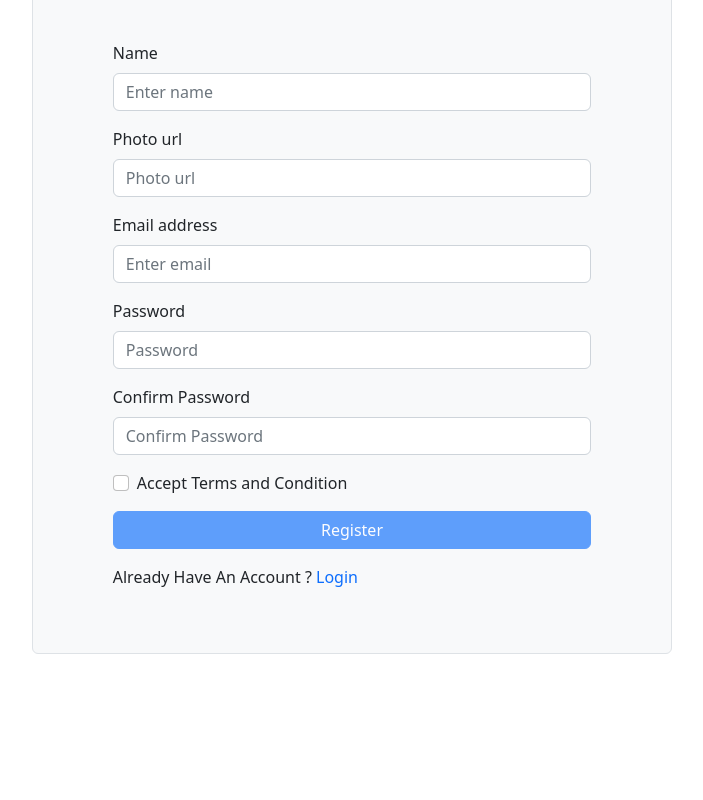
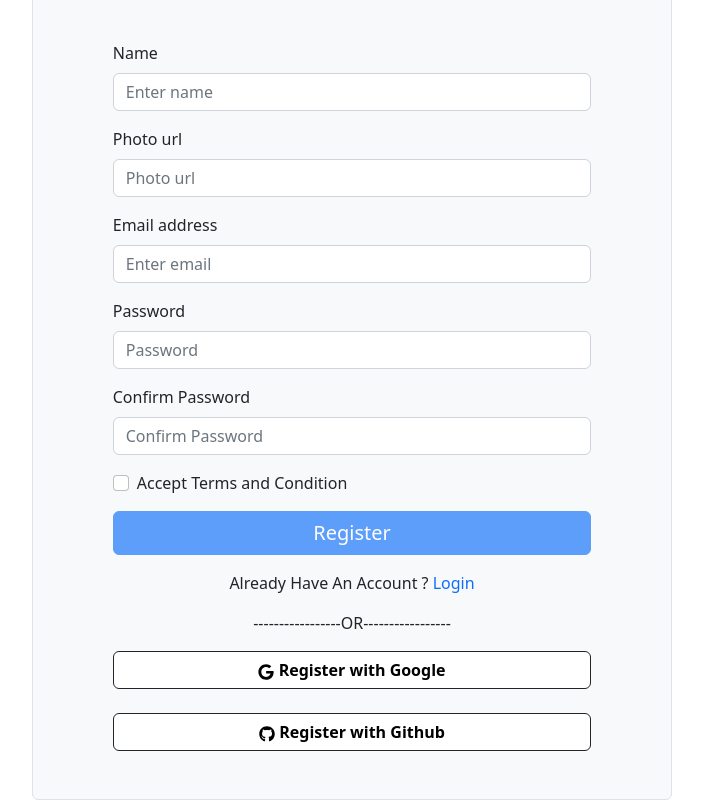
Before and after one commit to Joy041/kitchenise-client, a React (Vite) app: page /register in a window 1280 px wide. Shown: the part 245-1045 px from the top of the page, without its empty margins (288-991 px from the left). Before the commit the page ends 899 px from the top, so only its background shows below. Built offline with nearby package versions, Linux system fonts and the light colour scheme; no server answers.

Commit message:
google and github authentication

```diff
--- a/src/Pages/Login/Login.jsx
+++ b/src/Pages/Login/Login.jsx
@@ -3,11 +3,13 @@ import { Button, Form } from 'react-bootstrap';
 import { Link, useLocation, useNavigate } from 'react-router-dom';
 import NavigationBar from '../../SharedPage/NavigationBar/NavigationBar';
 import { AuthContext } from '../../Provider/AuthProvider';
+import { FaGoogle, FaGithub } from "react-icons/fa";
+
 
 const Login = () => {
     const [error, setError] = useState('');
     const [success, setSuccess] = useState('');
-    const {login, passwordReset} = useContext(AuthContext);
+    const { login, passwordReset, googleLogin, githubLogin } = useContext(AuthContext);
     const emailRef = useRef();
     const navigate = useNavigate();
     const location = useLocation();
@@ -31,7 +33,7 @@ const Login = () => {
                 console.log(loggedUser)
                 setSuccess('Login successful')
                 form.reset()
-            navigate(from, {replace: true})
+                navigate(from, { replace: true })
             })
     }
 
@@ -45,6 +47,31 @@ const Login = () => {
             .catch(error => setError(error.message))
 
     }
+
+    const handleGoogleLogin = () => {
+        googleLogin()
+        .then(result => {
+            const loggedUser = result.user;
+            console.log(loggedUser)
+            setSuccess('Login Successful')
+            navigate(from, { replace: true })
+        })
+        .catch(error => setError(error.message))
+    }
+
+
+    const handleGithubLogin = () => {
+        githubLogin()
+        .then(result => {
+            const loggedUser = result.user;
+            console.log(loggedUser)
+            setSuccess('Login Successful')
+            navigate(from, { replace: true })
+        })
+        .catch(error => setError(error.message))
+    }
+
+
 
 
     return (
@@ -71,7 +98,14 @@ const Login = () => {
                     <Button variant="primary" type="submit" className='w-100'>
                         Login
                     </Button>
-                    <p className='mt-3'>Don’t Have An Account ? <Link to='/register' className='text-decoration-none'>Register</Link></p>
+                    <p className='mt-3 text-center'>Don’t Have An Account ? <Link to='/register' className='text-decoration-none'>Register</Link></p>
+                    <p className='text-center'>-----------------OR-----------------</p>
+                    <Button variant="primary" onClick={handleGoogleLogin} type="submit" className='w-100 bg-white text-black border-dark fw-semibold'>
+                        <FaGoogle></FaGoogle> Login with Google
+                    </Button>
+                    <Button variant="primary" onClick={handleGithubLogin} type="submit" className='w-100 bg-white text-black border-dark fw-semibold mt-4'>
+                        <FaGithub></FaGithub> Login with Github
+                    </Button>
                 </Form>
             </div>
         </div>
--- a/src/Pages/Register/Register.jsx
+++ b/src/Pages/Register/Register.jsx
@@ -3,11 +3,12 @@ import { Button, Form } from 'react-bootstrap';
 import { Link, useNavigate } from 'react-router-dom';
 import { AuthContext } from '../../Provider/AuthProvider';
 import NavigationBar from '../../SharedPage/NavigationBar/NavigationBar';
+import { FaGoogle, FaGithub } from "react-icons/fa";
 
 const Register = () => {
     const [error, setError] = useState('')
     const [success, setSuccess] = useState('')
-    const { register, profile, verification } = useContext(AuthContext)
+    const { register, profile, verification, googleLogin, githubLogin } = useContext(AuthContext)
     const [accepted, setAccepted] = useState(false);
     const navigate = useNavigate()
 
@@ -82,6 +83,29 @@ const Register = () => {
         setAccepted(event.target.checked)
     }
 
+    const handleGoogleRegister = () => {
+        googleLogin()
+        .then(result => {
+            const loggedUser = result.user;
+            console.log(loggedUser)
+            setSuccess('Login Successful')
+            navigate('/login')
+        })
+        .catch(error => setError(error.message))
+    }
+
+
+    const handleGithubRegister = () => {
+        githubLogin()
+        .then(result => {
+            const loggedUser = result.user;
+            console.log(loggedUser)
+            setSuccess('Login Successful')
+            navigate('/login')
+        })
+        .catch(error => setError(error.message))
+    }
+
     return (
         <div>
             <NavigationBar></NavigationBar>
@@ -114,10 +138,17 @@ const Register = () => {
                     </Form.Group>
                     <p className='text-danger'>{error}</p>
                     <p className='text-success'>{success}</p>
-                    <Button variant="primary" disabled={!accepted} type="submit" className='w-100'>
+                    <Button variant="primary" disabled={!accepted} type="submit" className='w-100  fs-5'>
                         Register
                     </Button>
-                    <p className='mt-3'>Already Have An Account ? <Link to='/login' className='text-decoration-none'>Login</Link></p>
+                    <p className='mt-3 text-center'>Already Have An Account ? <Link to='/login' className='text-decoration-none'>Login</Link></p>
+                    <p className='text-center'>-----------------OR-----------------</p>
+                    <Button variant="primary" onClick={handleGoogleRegister} type="submit" className='w-100 bg-white text-black border-dark fw-semibold'>
+                       <FaGoogle></FaGoogle> Register with Google
+                    </Button>
+                    <Button variant="primary" onClick={handleGithubRegister} type="submit" className='w-100 bg-white text-black border-dark fw-semibold mt-4'>
+                       <FaGithub></FaGithub> Register with Github
+                    </Button>
                 </Form>
             </div>
         </div>
--- a/src/Provider/AuthProvider.jsx
+++ b/src/Provider/AuthProvider.jsx
@@ -1,10 +1,12 @@
 import React, { createContext, useEffect, useState } from 'react';
-import { createUserWithEmailAndPassword, getAuth, onAuthStateChanged, sendEmailVerification, sendPasswordResetEmail, signInWithEmailAndPassword, signOut, updateProfile } from 'firebase/auth'
+import { GithubAuthProvider, GoogleAuthProvider, createUserWithEmailAndPassword, getAuth, onAuthStateChanged, sendEmailVerification, sendPasswordResetEmail, signInWithEmailAndPassword, signInWithPopup, signOut, updateProfile } from 'firebase/auth'
 import app from '../firebase/firevase.config';
 
 
 export const AuthContext = createContext('')
 const auth = getAuth(app)
+const googleProvider = new GoogleAuthProvider();
+const githubProvider = new GithubAuthProvider()
 
 const AuthProvider = ({ children }) => {
     const [user, setUser] = useState()
@@ -47,6 +49,14 @@ const AuthProvider = ({ children }) => {
         return signOut(auth)
     }
 
+    const googleLogin = () => {
+       return signInWithPopup(auth, googleProvider)
+    }
+
+    const githubLogin = () => {
+      return signInWithPopup(auth, githubProvider)
+    }
+
 
     const userInfo = {
         register,
@@ -56,7 +66,9 @@ const AuthProvider = ({ children }) => {
         passwordReset,
         user,
         loading,
-        logout
+        logout,
+        googleLogin,
+        githubLogin
     }
 
     return (
```
Lines whose indentation alone changed are shown as unchanged.
